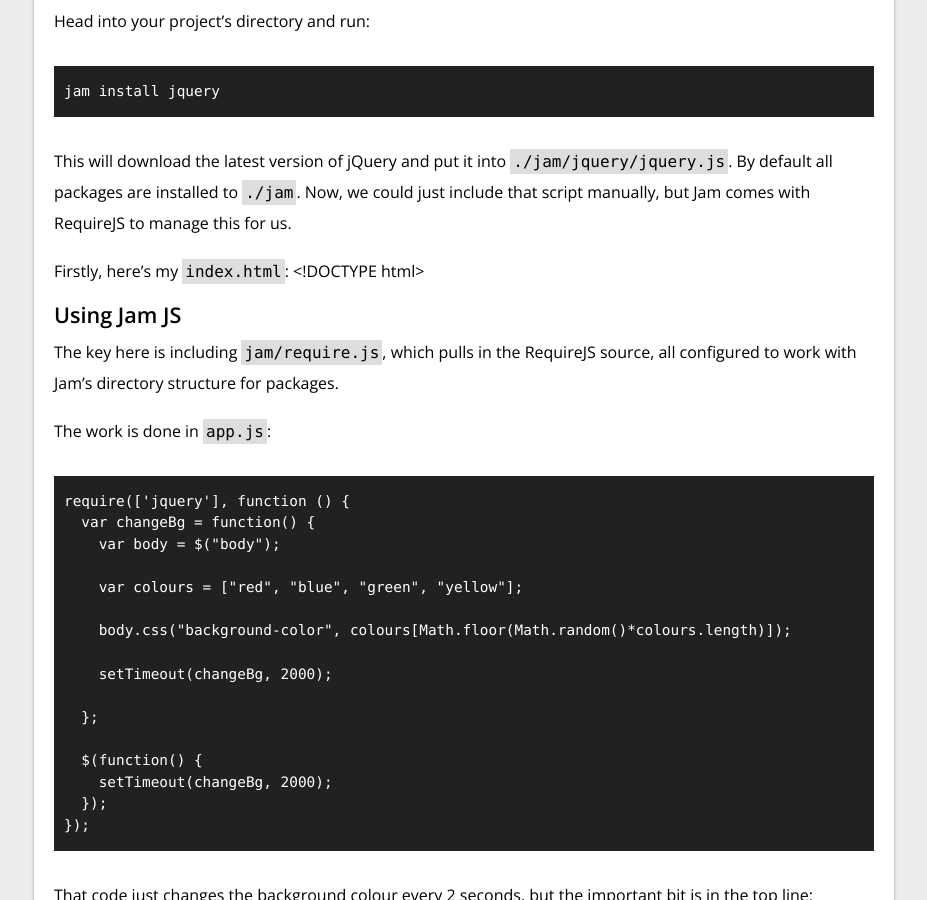
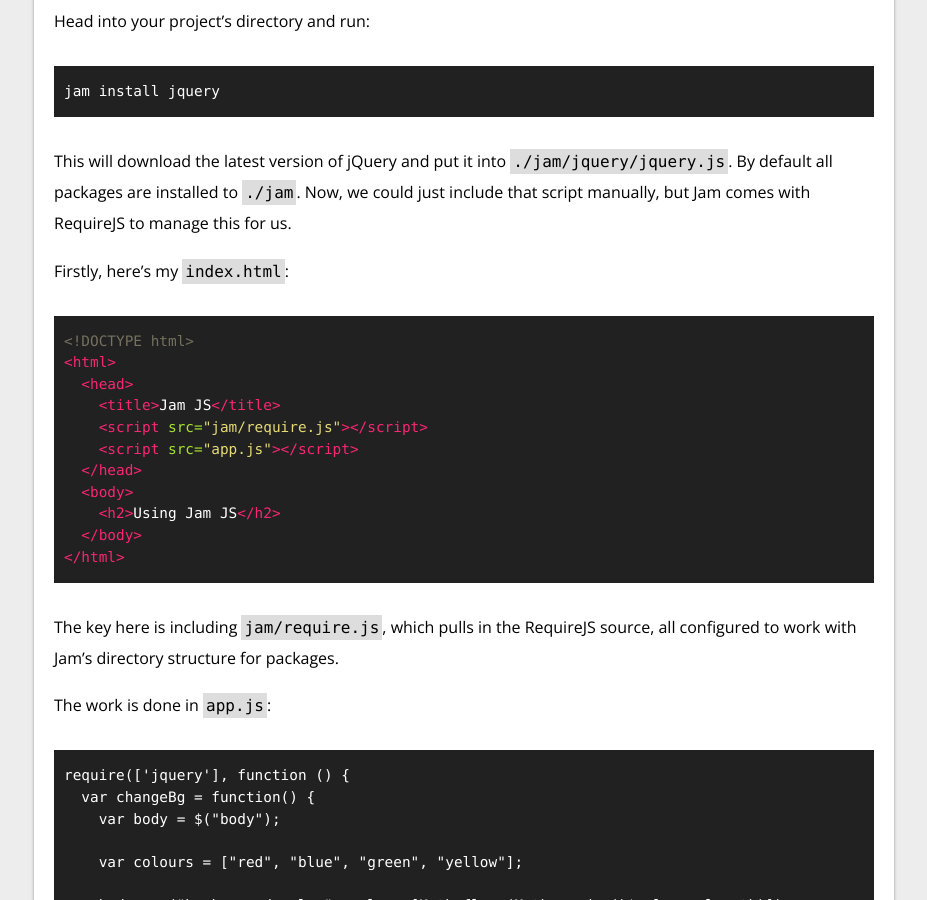
Before and after one commit to jackfranklin/javascriptplayground.com, a Jekyll site: the page built from _posts/2012-07-01-package-management-with-jam-js.md, in a window 1280 px wide and 900 px high, scrolled down 692 px. Shown: the whole window, without its empty margins (176-1103 px from the left). Built offline with Jekyll 4.4.1, drawn with Linux system fonts in a browser that asks for light colours; comment, search, counter and statistics services are not loaded.

Commit message:
Fixed missing code block highlighting and a wrong link

````diff
--- a/_posts/2012-07-01-package-management-with-jam-js.md
+++ b/_posts/2012-07-01-package-management-with-jam-js.md
@@ -20,17 +20,20 @@ Head into your project's directory and run:
 This will download the latest version of jQuery and put it into `./jam/jquery/jquery.js`. By default all packages are installed to `./jam`. Now, we could just include that script manually, but Jam comes with RequireJS to manage this for us.
 
 Firstly, here's my `index.html`:
+
+```html
 <!DOCTYPE html>
 <html>
-<head>
-<title>Jam JS</title>
-<script src="jam/require.js"></script>
-<script src="app.js"></script>
-</head>
-<body>
-<h2>Using Jam JS</h2>
-</body>
+  <head>
+    <title>Jam JS</title>
+    <script src="jam/require.js"></script>
+    <script src="app.js"></script>
+  </head>
+  <body>
+    <h2>Using Jam JS</h2>
+  </body>
 </html>
+```
 
 The key here is including `jam/require.js`, which pulls in the RequireJS source, all configured to work with Jam's directory structure for packages.
 
````
Also changed, not shown: _posts/2012-04-14-javascript-testing-qunit-1.md (+8 -0 lines), _posts/2014-01-03-creating-your-first-grunt-plugin.md (+1 -1 lines), _posts/2017-01-04-npm-flowjs-javascript.md (+1 -1 lines).
